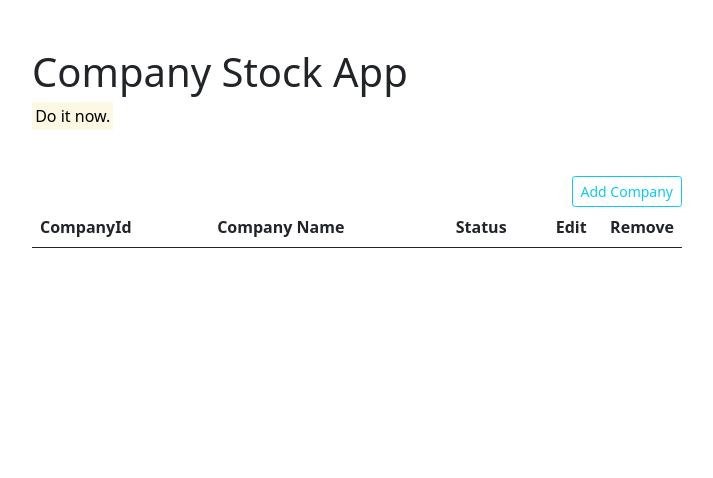
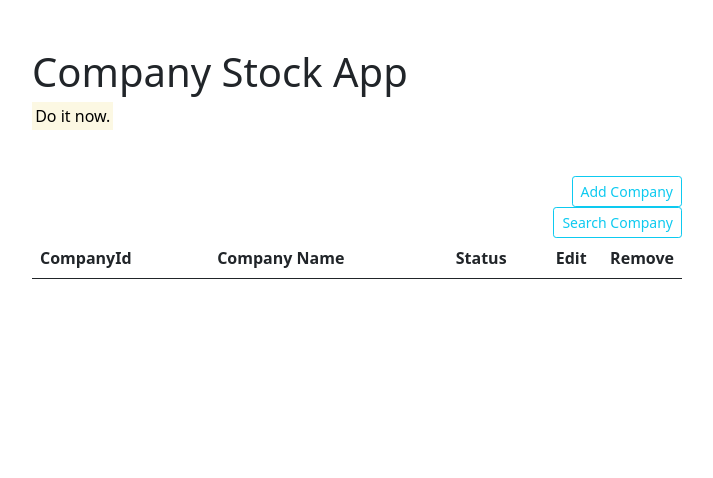
Before and after one commit to cs411-alawini/fa22-cs411-Q-team066-666666, a Flask app: template app/templates/index.html in a window 1280 px wide. Shown: the top 478 px of the page, without its empty margins (283-996 px from the left). Run offline with Flask 3, Linux system fonts and the light colour scheme; the template is opened without the code that fills it, so the values that code supplies are empty; parts of the project's set-up code (start-up, migrations or seed data) failed here and were passed over.

Commit message:
try implementing search

```diff
--- a/app/static/script/modal.js
+++ b/app/static/script/modal.js
@@ -28,6 +28,25 @@ $(document).ready(function () {
         }
     })
 
+    $('#submit-search').click(function () {
+        const tID = $('#comp-form-display').attr('taskID');
+        console.log($('#search-modal').find('.form-control').val())
+        $.ajax({
+            type: 'POST',
+            url:  '/search/',
+            contentType: 'application/json;charset=UTF-8',
+            data: JSON.stringify({
+                'text': $('#search-modal').find('.form-control').val()
+            }),
+            success: function (res) {
+                console.log(res.response)
+                location.reload();
+            },
+            error: function () {
+                console.log('Error');
+            }
+        });
+    });
 
     $('#submit-task').click(function () {
         const tID = $('#task-form-display').attr('taskID');
--- a/app/templates/index.html
+++ b/app/templates/index.html
@@ -31,6 +31,31 @@
         <button type="button" class="btn btn-outline-info btn-sm" data-bs-toggle="modal" data-bs-target="#task-modal" data-source="New Company">Add Company</button>
         </div>
 
+        <div style="text-align: right;">
+            <button type="button" class="btn btn-outline-info btn-sm" data-bs-toggle="modal" data-bs-target="#search-modal" data-source="New Task">Search Company</button>
+            </div>
+
+            <div class="modal fade" id="search-modal" tabindex="-1" aria-labelledby="Label" aria-hidden="true">
+                <div class="modal-dialog">
+                    <div class="modal-content">
+                    <div class="modal-header">
+                        <h5 class="modal-title" id="Label">Search Company</h5>
+                        <button type="button" class="btn-close" data-bs-dismiss="modal" aria-label="Close"></button>
+                    </div>
+
+                    <div class="modal-body">
+                        <div class="input-group mb-3">
+                            <span class="input-group-text" id="comp-form-display">Company</span>
+                            <input type="text" class="form-control" placeholder="Company ID or Company Name" aria-label="task-name" aria-describedby="basic-addon1">
+                        </div>
+                    </div>
+                    <div class="modal-footer">
+                        <button type="button" class="btn btn-secondary" data-bs-dismiss="modal">Close</button>
+                        <button id="submit-search" type="button" class="btn btn-primary">Search Company</button>
+                    </div>
+                    </div>
+                </div>
+                </div>
 
         <div class="modal fade" id="task-modal" tabindex="-1" aria-labelledby="Label" aria-hidden="true">
         <div class="modal-dialog">
```
Also changed, not shown: app/database.py (+21 -0 lines), app/routes.py (+7 -0 lines).
